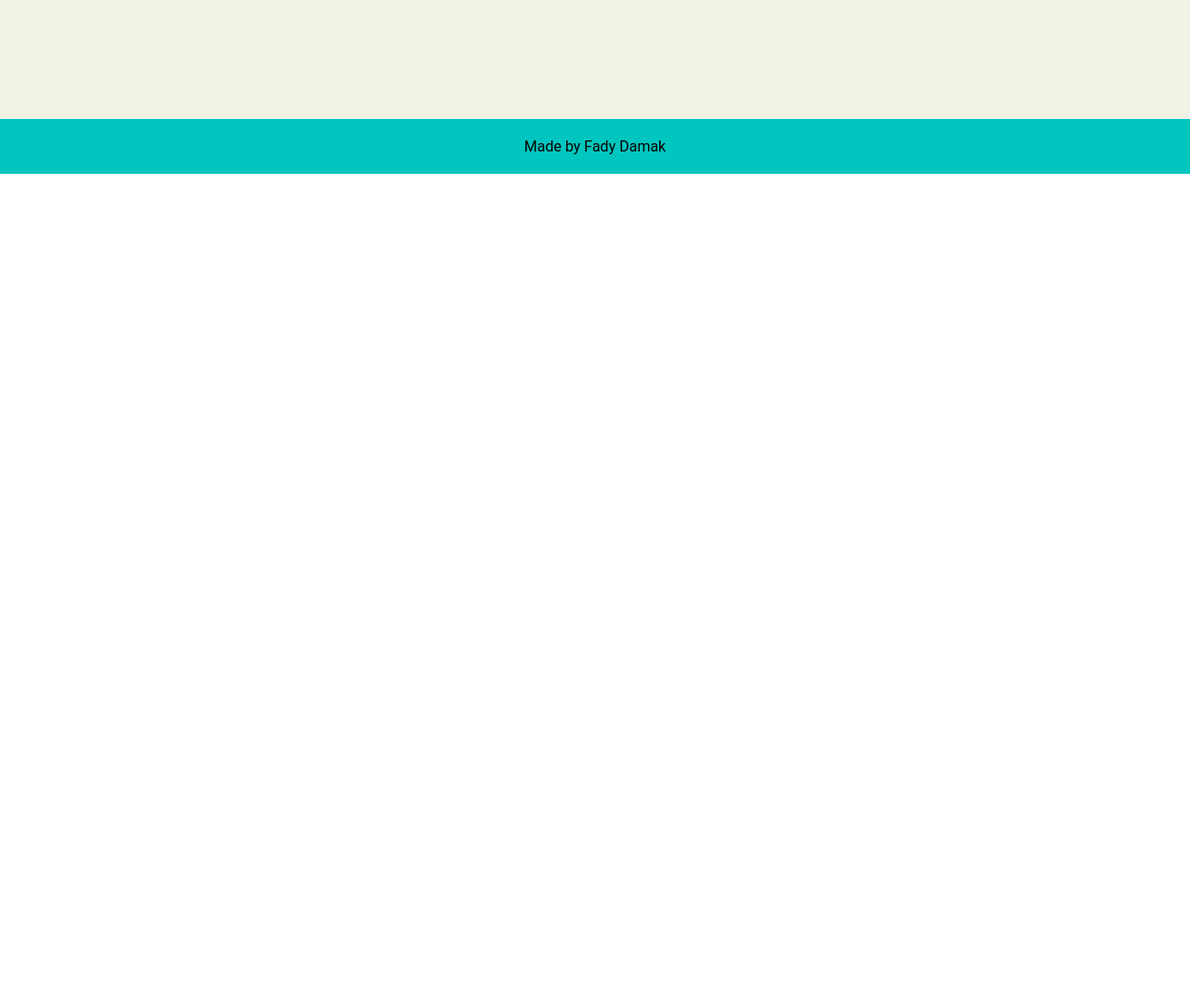
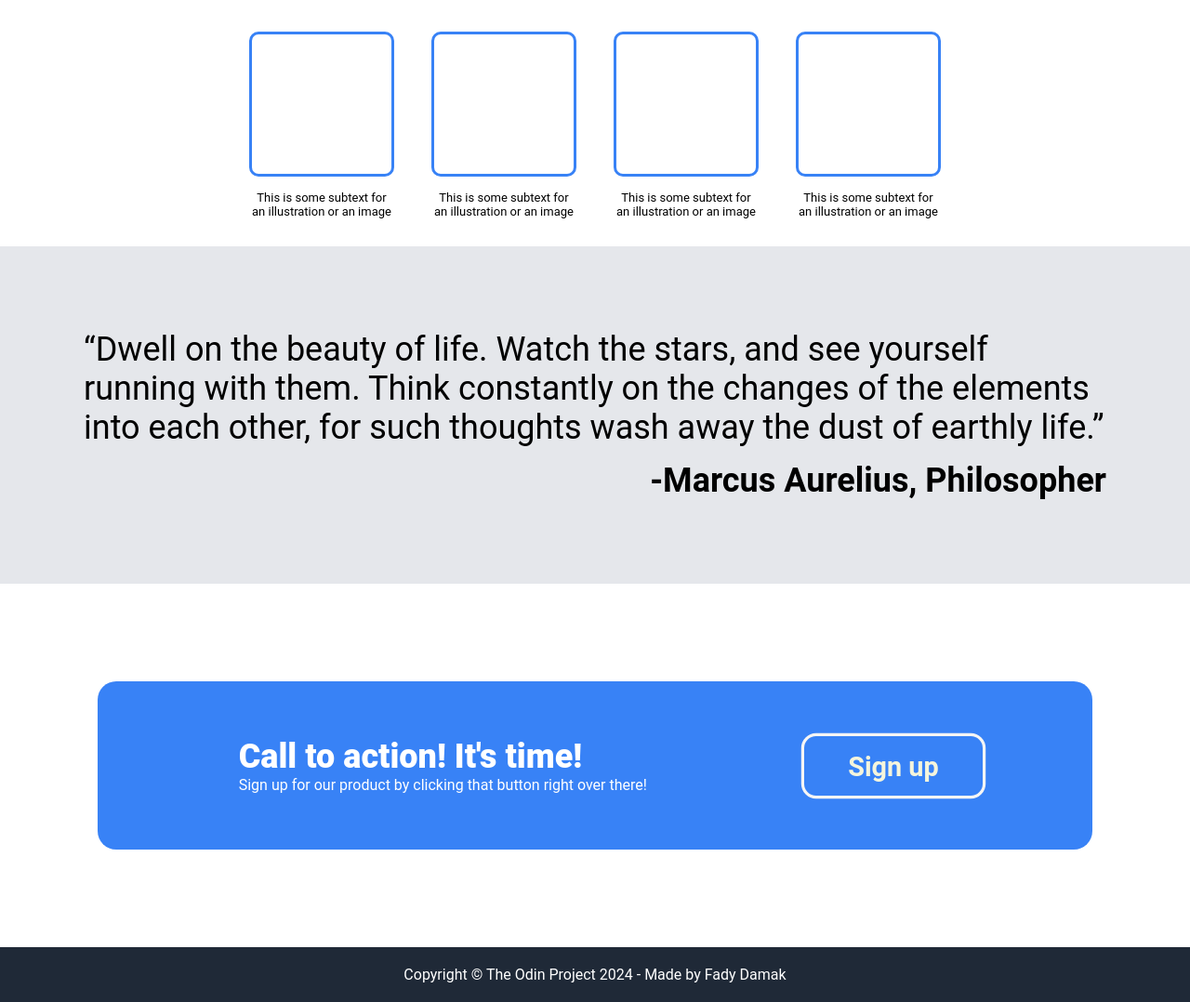
Before and after one commit to FadyDMK/Landing_Page, a plain HTML site: page index.html in a window 1280 px wide. Shown: the part 613-1691 px from the top of the page at 93% size. Before the commit the page ends 800 px from the top, so only its background shows below. Drawn offline with Linux system fonts and the light colour scheme.

Commit message:
finished the project

```diff
--- a/css/main.css
+++ b/css/main.css
@@ -6,10 +6,10 @@
 
 .body{
     min-height: 100vh;
-    display:flex;
-    flex-direction:column;
+    display: flex;
+    flex-direction: column;
     justify-content: space-between;
-
+    gap: 0;
 }
 
 
@@ -22,18 +22,17 @@
     display:flex;
     justify-content: space-between;
     align-items: center;
-    background-color: #051937;
+    background-color: #1f2937;
 }
 .logo{
-    color: white;
-    font-size:30px;
+    color: #F9FAF8;
+    font-size:24px;
     font-weight: 700;
 }
 .links>ul{
     display: flex;
     flex-direction: row;
     justify-content: space-evenly;
-
     list-style: none;
     gap: 10px;
 }
@@ -47,19 +46,19 @@
 
 
 .content{
-    padding-left:60px;
-    padding-right: 60px;
-    padding-top: 20px;
-    padding-bottom: 20px;
     flex: 1;
-    background-color: #f1f1e6;
+
+    display: flex;
+    flex-direction: column;
+
 }
 
 .main{
     display: flex;
     justify-content: space-between;
     gap: 30px;
-    background-color: #051937;
+    background-color: #1f2937;
+    padding: 60px;
 }
 
 .main>.text{
@@ -69,11 +68,16 @@
     gap: 20px;
 }
 .main>.text>.title{
-    font-size: 30px;
-    font-weight: 1000;
+    font-size: 48px;
+    font-weight: bolder;
+    color: #E5E7EB;
+}
+.desc{
+    font-size: 18px;
+    color: #E5E7EB;
 }
 .main>.image>img{
-    width: 400px;
+    width: 500px;
 }
 .main>.text>div{
     color: white;
@@ -85,12 +89,144 @@
     align-items: center;
     width: 120px;
     height: 40px;
-    background-color: #008CBA;
+    background-color: #3882F6;
     border-radius: 10px;
     font-weight: 700;
     font-size: 18px;
     color: beige;
+    border-style: solid;
+    border-width: 2px;
+    border-color: #3882F6;
 }
+
+
+
+
+.info{
+
+    display: flex;
+    flex-direction: column;
+    align-items: center;
+    gap: 50px;
+    padding: 30px ;
+
+}
+.info>h3{
+    font-size: 36px;
+}
+.images{
+    display: flex;
+    flex-direction: row;
+    justify-content: center;
+    gap: 40px;
+}
+
+.img1,.img2,.img3,.img4{
+    width: 150px;
+    height: 150px;
+    border-style: solid;
+    border-color: #3882F6;
+    border-radius: 10px;
+
+}
+
+.element{
+    display: flex;
+    flex-direction: column;
+    align-items: center;
+    gap: 15px;
+}
+
+.sub1,.sub2,.sub3,.sub4{
+    text-align: center;
+    max-width: 150px;;
+    font-size: small;
+}
+
+
+
+
+
+
+
+
+
+.quote{
+    padding: 90px;
+    display: flex;
+    flex-direction: column;
+    font-size: 36px;
+    font: light italic;
+    align-items: stretch;
+    background-color: #E5E7EB;
+    gap: 15px;
+}
+
+
+.quote>.author{
+    align-self: flex-end;
+    font-weight: 600;
+}
+
+
+
+
+
+.signup{
+    padding: 90px;
+    display: flex;
+    justify-content: center;
+}
+.window{
+    color: white;
+    background-color:#3882F6 ;
+    margin: 15px;
+    padding: 60px;
+    width: 1200px;
+    border-radius: 20px;
+    display: flex;
+    justify-content: space-around;
+    gap: 20px;
+
+}
+.window>.button{
+    border-color: whitesmoke;
+    align-self: end;
+    display: flex;
+    align-items: center;
+    transform: scale(1.6);
+    align-self: center;
+
+}
+
+.window>.text{
+    display: flex;
+    flex-direction: column;
+    justify-content: center;
+}
+.winodw>.subtext{
+    color:#E5E7EB;
+}
+
+
+.text>.title{
+    font-size: 36px;
+    font-weight: 800;
+
+}
+
+
+
+
+
+
+
+
+
+
+
+
+
 
 
 
@@ -101,6 +237,6 @@
     padding-bottom: 20px;
     display: flex;
     justify-content: center;
-    background-color: #00c6bf;
-
+    background-color: #1f2937;
+    color: white;
 }
--- a/index.html
+++ b/index.html
@@ -28,27 +28,61 @@
             <div class="main">
                 <div class="text">
                     <div class="title">My Awesome Website</div>
-                    <div class="desc">This is a subtext! It goes right under the main title. Explain what services you provide here in a catchy way!</div>
+                    <div class="desc">This is a subtext! It goes right under the main title. Explain what services you
+                        provide here in a catchy way!</div>
                     <div class="button">Sign Up</div>
                 </div>
                 <div class="image"><img src="./images/pexels-tuanvy-photography-19865301.jpg" alt="Placeholder image">
                 </div>
             </div>
+
+
             <div class="info">
+                <h3>Some Random Information</h3>
+                <div class="images">
+                    <div class="element">
+                        <div class="img1"></div>
+                        <div class="sub1">This is some subtext for an illustration or an image</div>
+                    </div>
+                    <div class="element">
+                        <div class="img2"></div>
+                        <div class="sub2">This is some subtext for an illustration or an image</div>
+                    </div>
+                    <div class="element">
+                        <div class="img3"></div>
+                        <div class="sub3">This is some subtext for an illustration or an image</div>
+                    </div>
+                    <div class="element">
+                        <div class="img4"></div>
+                        <div class="sub4">This is some subtext for an illustration or an image</div>
+                    </div>
+                </div>
 
             </div>
+
+
             <div class="quote">
+                <q>Dwell on the beauty of life. Watch the stars, and see yourself running with them. Think constantly on
+                    the changes of the elements into each other, for such thoughts wash away the dust of earthly
+                    life.</q>
+                <div class="author">-Marcus Aurelius, Philosopher</div>
+            </div>
 
-            </div>
             <div class="signup">
-
+                <div class="window">
+                    <div class="text">
+                        <div class="title">Call to action! It's time!</div>
+                        <div class="subtext"> Sign up for our product by clicking that button right over there!</div>
+                    </div>
+                    <div class="button">Sign up</div>
+                </div>
             </div>
         </div>
 
 
 
         <div class="footer">
-            Made by Fady Damak
+            Copyright © The Odin Project 2024 - Made by Fady Damak
         </div>
     </div>
 
```
